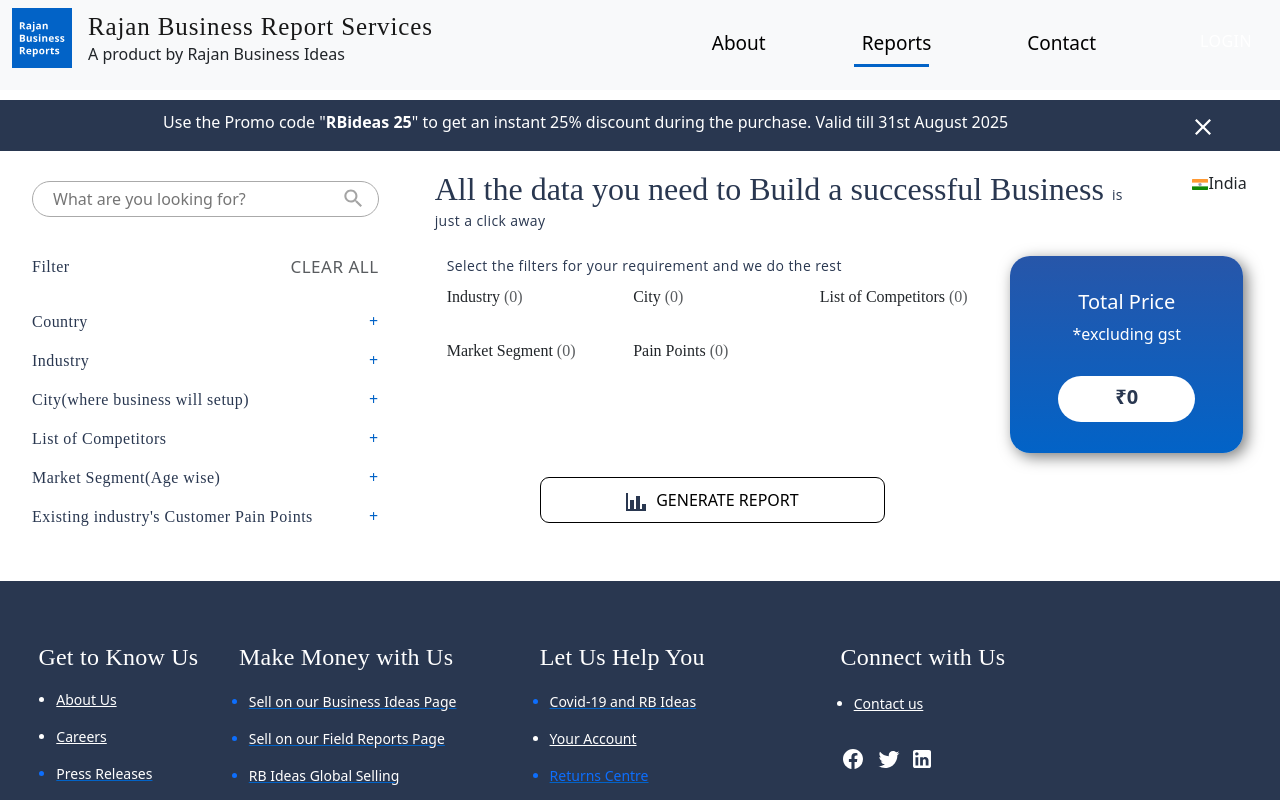
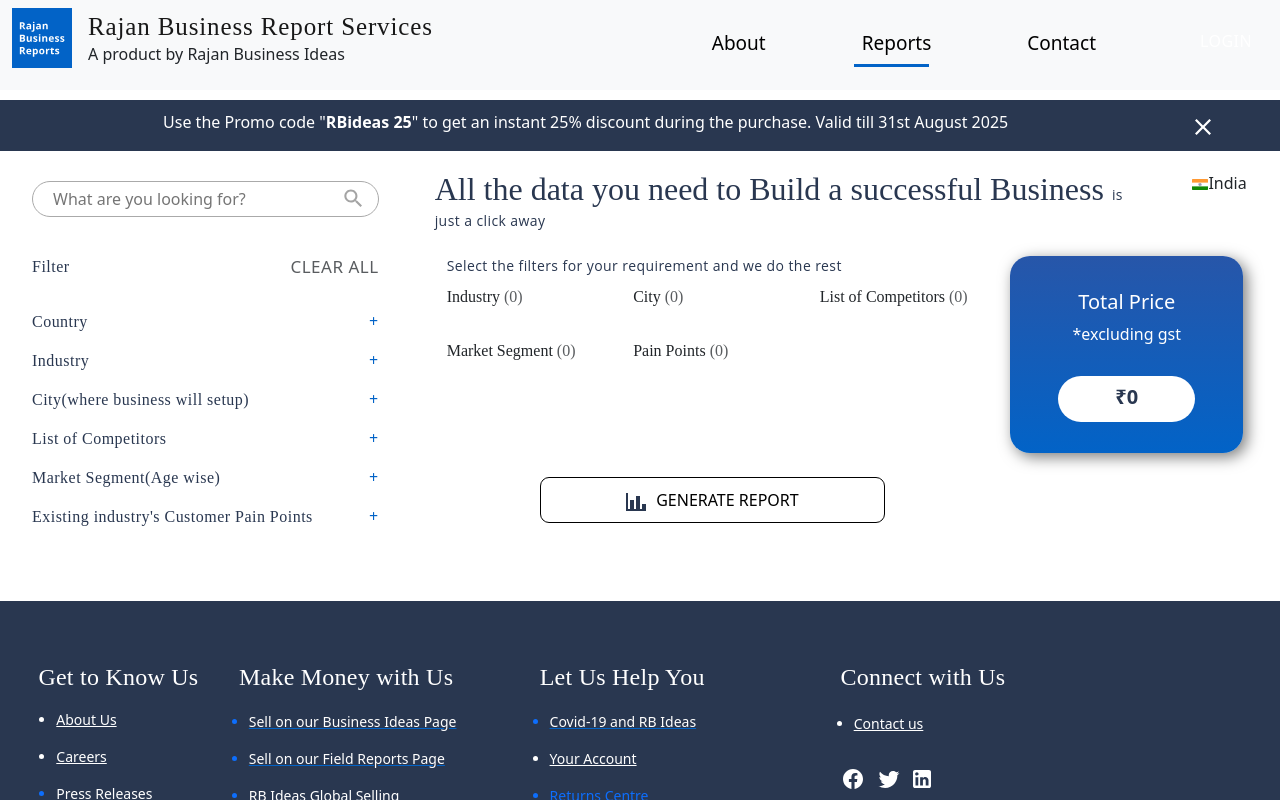
Before and after one commit to Manika-Rajan/clone-of-RBR, a React (Create React App) app in the folder frontend/: page / in a window 1280 px wide. Shown: the top 800 px of the page. Built offline with nearby package versions, Linux system fonts and the light colour scheme.

Commit message:
Update Reports.css

```diff
--- a/frontend/src/components/Reports.css
+++ b/frontend/src/components/Reports.css
@@ -3,7 +3,7 @@
 }
 .report {
     padding-top: 20px;
-    padding-bottom: 40px;
+    padding-bottom: 60px;
 }
 .personalized-report-head{
     font-family: BaskervilleOldFace;
```
